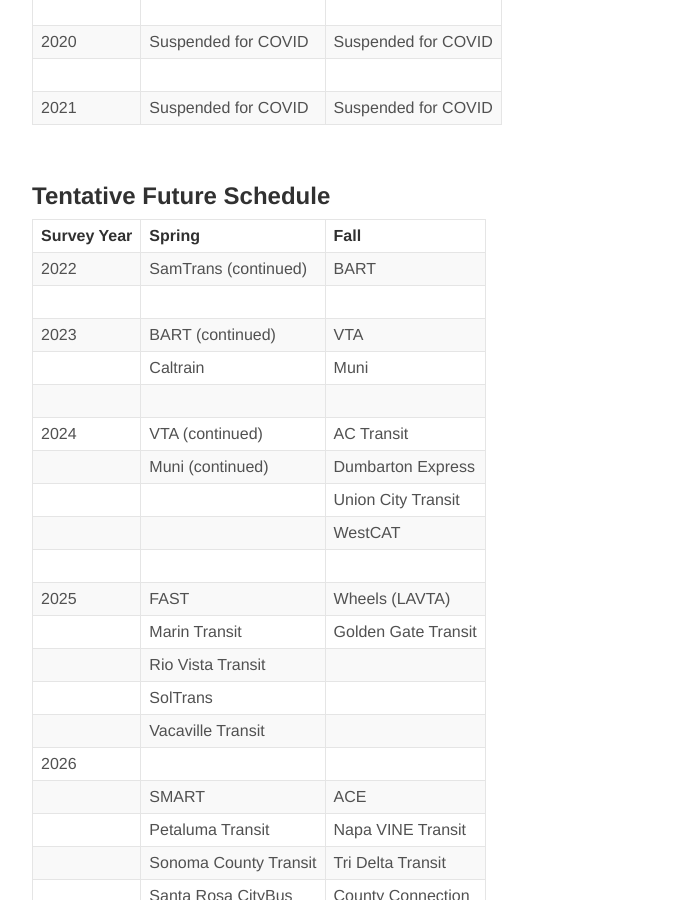
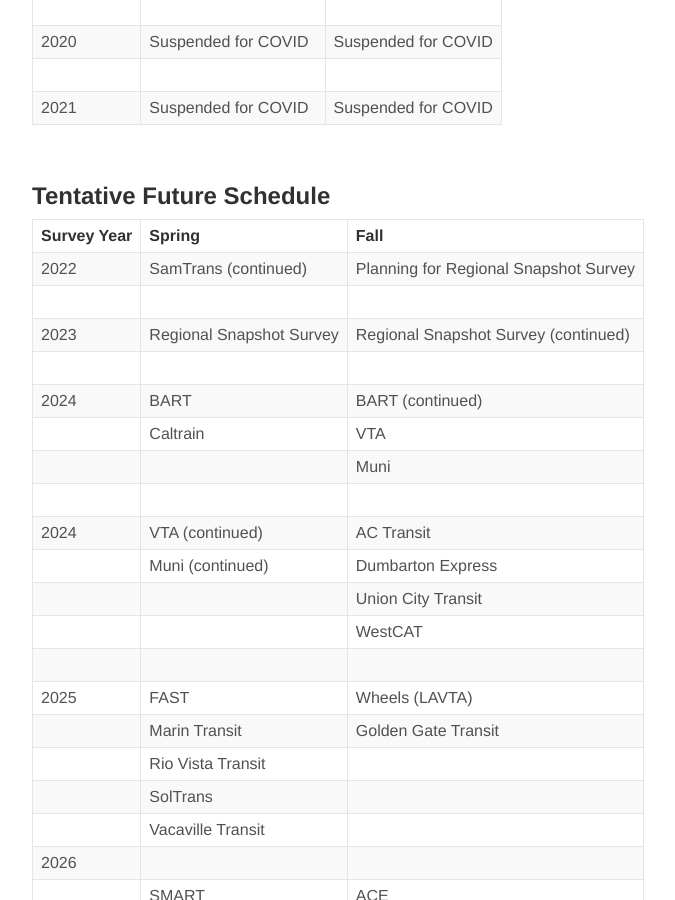
Before and after one commit to BayAreaMetro/transit-passenger-surveys, a Jekyll site: the page built from schedule.md, in a window 1280 px wide and 900 px high, scrolled down 1555 px. Shown: the whole window, without its empty margins (144-819 px from the left). Built offline with Jekyll 4.4.1, drawn with Linux system fonts in a browser that asks for light colours; nearby versions of some CDN libraries; library files that are not in the unit come from our copies.

Commit message:
Updated schedule to include Snapshot Survey

```diff
--- a/schedule.md
+++ b/schedule.md
@@ -63,28 +63,31 @@
 ## Tentative Future Schedule
 
 
-| **Survey Year**                  | **Spring**             | **Fall**               |
-|:---------------------------------|:-----------------------|:-----------------------|
-| 2022                             | SamTrans (continued)   | BART                   |
-|                                  |                        |	                     |
-| 2023                             | BART (continued)       | VTA                    |
-|                                  | Caltrain               | Muni                   |
-|                                  |                        |                        |
-| 2024                             | VTA (continued)        | AC Transit             |
-|                                  | Muni (continued)       | Dumbarton Express      |
-|                                  |                        | Union City Transit     |
-|                                  |                        | WestCAT                |
-|                                  |                        |                        |
-| 2025                             | FAST                   | Wheels (LAVTA)         |
-|                                  | Marin Transit          | Golden Gate Transit    |
-|                                  | Rio Vista Transit      |                        |
-|                                  | SolTrans               |                        |
-|                                  | Vacaville Transit      |                        |
-| 2026                             |                        |                        |
-|                                  | SMART                  | ACE                    |
-|                                  | Petaluma Transit       | Napa VINE Transit      |
-|                                  | Sonoma County Transit  | Tri Delta Transit      |
-|                                  | Santa Rosa CityBus     | County Connection      |
-|                                  | WETA Ferries           |                        |
-|                                  |                        |                        |
-| 2027                             | SamTrans               |                        |
+| **Survey Year**                  | **Spring**               | **Fall**                               |
+|:---------------------------------|:-------------------------|:---------------------------------------|
+| 2022                             | SamTrans (continued)     | Planning for Regional Snapshot Survey  |
+|                                  |                          |	                                       |
+| 2023                             | Regional Snapshot Survey | Regional Snapshot Survey (continued)   |
+|                                  |                          |                                        |
+| 2024                             | BART                     | BART (continued)                       |
+|                                  | Caltrain                 | VTA                                    |
+|                                  |                          | Muni                                   |
+|                                  |                          |                        |
+| 2024                             | VTA (continued)          | AC Transit             |
+|                                  | Muni (continued)         | Dumbarton Express      |
+|                                  |                          | Union City Transit     |
+|                                  |                          | WestCAT                |
+|                                  |                          |                        |
+| 2025                             | FAST                     | Wheels (LAVTA)         |
+|                                  | Marin Transit            | Golden Gate Transit    |
+|                                  | Rio Vista Transit        |                        |
+|                                  | SolTrans                 |                        |
+|                                  | Vacaville Transit        |                        |
+| 2026                             |                          |                        |
+|                                  | SMART                    | ACE                    |
+|                                  | Petaluma Transit         | Napa VINE Transit      |
+|                                  | Sonoma County Transit    | Tri Delta Transit      |
+|                                  | Santa Rosa CityBus       | County Connection      |
+|                                  | WETA Ferries             |                        |
+|                                  |                          |                        |
+| 2027                             | SamTrans                 |                        |
```
